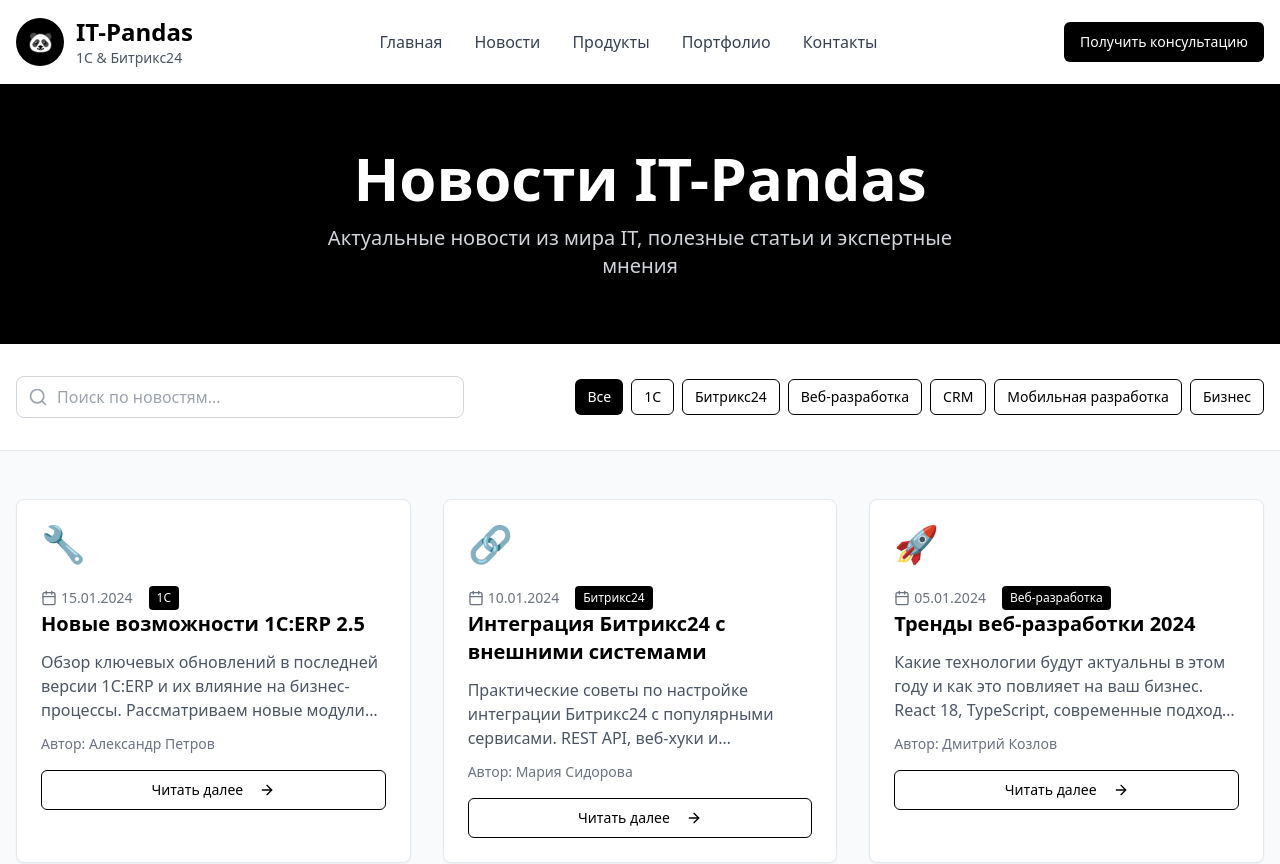
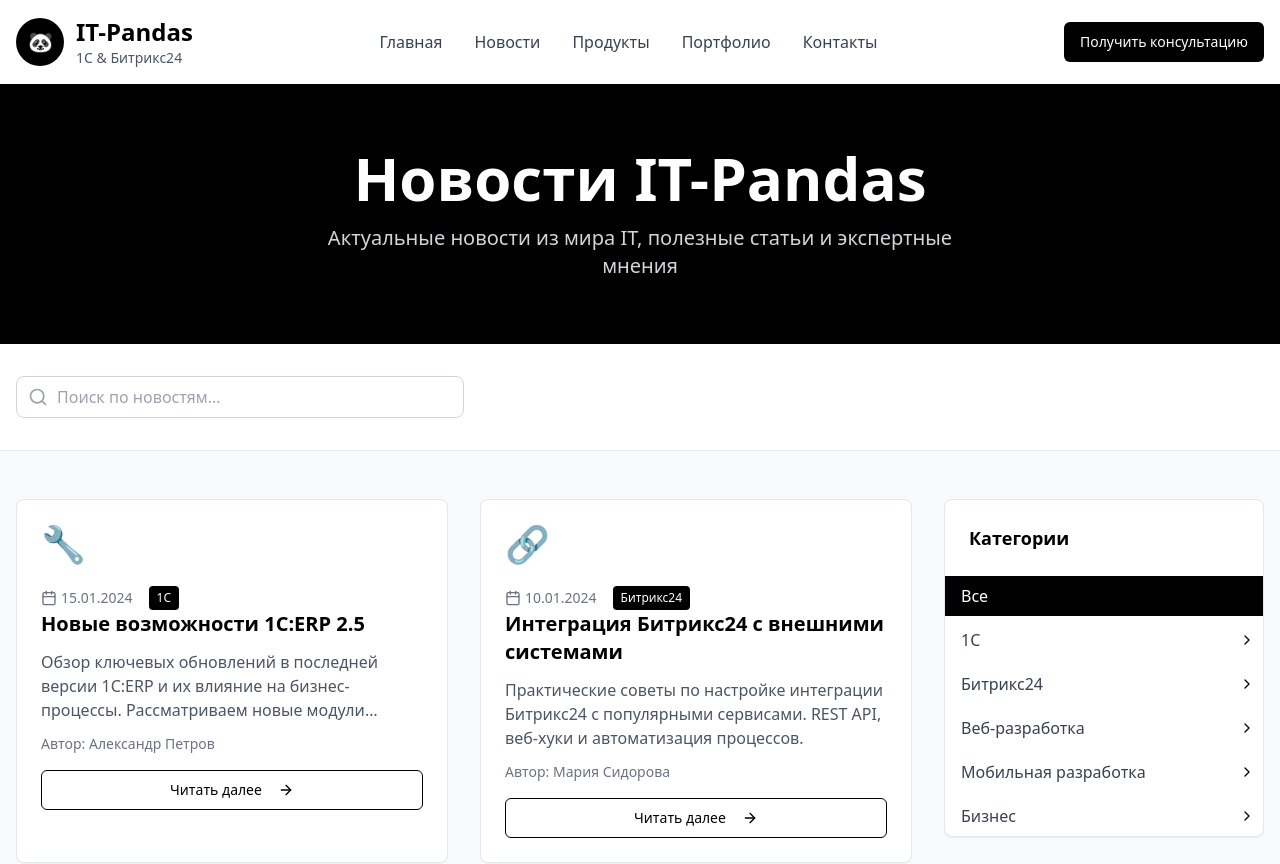
Before and after one commit to itPandas/panda-it-web, a React (Vite) app: page /news in a window 1280 px wide. Shown: the top 864 px of the page. Built offline with nearby package versions, Linux system fonts and the light colour scheme.

Commit message:
Refactor: Display news categories in a sidebar
Move news categories to a sidebar on the right side of the news page.

```diff
--- a/src/pages/News.tsx
+++ b/src/pages/News.tsx
@@ -1,8 +1,7 @@
-
 import React, { useState } from 'react';
 import { Card, CardContent, CardHeader } from '@/components/ui/card';
 import { Button } from '@/components/ui/button';
-import { Calendar, ArrowRight, Search } from 'lucide-react';
+import { Calendar, ArrowRight, Search, ChevronRight, ChevronDown } from 'lucide-react';
 import { Pagination, PaginationContent, PaginationItem, PaginationLink, PaginationNext, PaginationPrevious } from '@/components/ui/pagination';
 import { Link } from 'react-router-dom';
 import Header from '@/components/Header';
@@ -106,8 +105,60 @@ const News = () => {
     }
   ];
 
-  const categories = ["Все", "1С", "Битрикс24", "Веб-разработка", "CRM", "Мобильная разработка", "Бизнес"];
+  const categories = {
+    "Все": { subcategories: [] },
+    "1С": {
+      subcategories: [
+        "1С:Бухгалтерия",
+        "1С:ERP",
+        "1С:Управление торговлей",
+        "1С:Зарплата и управление персоналом"
+      ]
+    },
+    "Битрикс24": {
+      subcategories: [
+        "CRM",
+        "Проекты и задачи",
+        "Интеграции",
+        "Автоматизация"
+      ]
+    },
+    "Веб-разработка": {
+      subcategories: [
+        "Frontend",
+        "Backend",
+        "Fullstack",
+        "UI/UX"
+      ]
+    },
+    "Мобильная разработка": {
+      subcategories: [
+        "iOS",
+        "Android",
+        "React Native",
+        "Flutter"
+      ]
+    },
+    "Бизнес": {
+      subcategories: [
+        "Стратегия",
+        "Процессы",
+        "Аналитика",
+        "Консалтинг"
+      ]
+    }
+  };
+
   const [selectedCategory, setSelectedCategory] = useState("Все");
+  const [expandedCategories, setExpandedCategories] = useState<string[]>([]);
+
+  const toggleCategory = (category: string) => {
+    setExpandedCategories(prev =>
+      prev.includes(category)
+        ? prev.filter(c => c !== category)
+        : [...prev, category]
+    );
+  };
 
   const filteredNews = allNews.filter(article => {
     const matchesSearch = article.title.toLowerCase().includes(searchTerm.toLowerCase()) ||
@@ -136,12 +187,11 @@ const News = () => {
         </div>
       </section>
 
-      {/* Filters Section */}
+      {/* Search Section */}
       <section className="py-8 bg-white border-b">
         <div className="container mx-auto px-4">
-          <div className="flex flex-col md:flex-row gap-4 items-center justify-between">
-            {/* Search */}
-            <div className="relative flex-1 max-w-md">
+          <div className="max-w-md">
+            <div className="relative">
               <Search className="absolute left-3 top-1/2 transform -translate-y-1/2 text-gray-400" size={20} />
               <input
                 type="text"
@@ -151,35 +201,23 @@ const News = () => {
                 onChange={(e) => setSearchTerm(e.target.value)}
               />
             </div>
-
-            {/* Categories */}
-            <div className="flex flex-wrap gap-2">
-              {categories.map((category) => (
-                <Button
-                  key={category}
-                  variant={selectedCategory === category ? "default" : "outline"}
-                  size="sm"
-                  onClick={() => setSelectedCategory(category)}
-                  className={selectedCategory === category ? "bg-black text-white" : "border-black text-black hover:bg-black hover:text-white"}
-                >
-                  {category}
-                </Button>
-              ))}
-            </div>
           </div>
         </div>
       </section>
 
-      {/* News Grid */}
+      {/* Main Content */}
       <section className="py-12">
         <div className="container mx-auto px-4">
+          <div className="flex gap-8">
+            {/* News Grid - Left Column */}
+            <div className="flex-1">
               {currentNews.length === 0 ? (
                 <div className="text-center py-12">
                   <p className="text-xl text-gray-600">Новости не найдены</p>
                 </div>
               ) : (
                 <>
-              <div className="grid md:grid-cols-2 lg:grid-cols-3 gap-8 mb-12">
+                  <div className="grid md:grid-cols-2 gap-8 mb-12">
                     {currentNews.map((article) => (
                       <Card key={article.id} className="hover:shadow-lg transition-shadow duration-300 bg-white">
                         <CardHeader className="pb-0">
@@ -261,6 +299,73 @@ const News = () => {
                 </>
               )}
             </div>
+
+            {/* Categories Sidebar - Right Column */}
+            <div className="w-80">
+              <Card className="bg-white sticky top-8">
+                <CardHeader>
+                  <h3 className="text-lg font-semibold text-black">Категории</h3>
+                </CardHeader>
+                <CardContent className="p-0">
+                  <div className="space-y-1">
+                    {Object.entries(categories).map(([category, { subcategories }]) => (
+                      <div key={category}>
+                        <div className="flex items-center justify-between">
+                          <button
+                            onClick={() => {
+                              setSelectedCategory(category);
+                              setCurrentPage(1);
+                            }}
+                            className={`flex-1 text-left px-4 py-2 hover:bg-gray-50 transition-colors ${
+                              selectedCategory === category
+                                ? 'bg-black text-white font-medium'
+                                : 'text-gray-700'
+                            }`}
+                          >
+                            {category}
+                          </button>
+                          {subcategories.length > 0 && (
+                            <button
+                              onClick={() => toggleCategory(category)}
+                              className="p-2 hover:bg-gray-50 rounded"
+                            >
+                              {expandedCategories.includes(category) ? (
+                                <ChevronDown size={16} />
+                              ) : (
+                                <ChevronRight size={16} />
+                              )}
+                            </button>
+                          )}
+                        </div>
+
+                        {subcategories.length > 0 && expandedCategories.includes(category) && (
+                          <div className="ml-4 border-l border-gray-200">
+                            {subcategories.map((subcategory) => (
+                              <button
+                                key={subcategory}
+                                onClick={() => {
+                                  setSelectedCategory(subcategory);
+                                  setCurrentPage(1);
+                                }}
+                                className={`block w-full text-left px-4 py-2 text-sm hover:bg-gray-50 transition-colors ${
+                                  selectedCategory === subcategory
+                                    ? 'bg-gray-100 text-black font-medium'
+                                    : 'text-gray-600'
+                                }`}
+                              >
+                                {subcategory}
+                              </button>
+                            ))}
+                          </div>
+                        )}
+                      </div>
+                    ))}
+                  </div>
+                </CardContent>
+              </Card>
+            </div>
+          </div>
+        </div>
       </section>
 
       <Footer />
```
Lines whose indentation alone changed are shown as unchanged.
